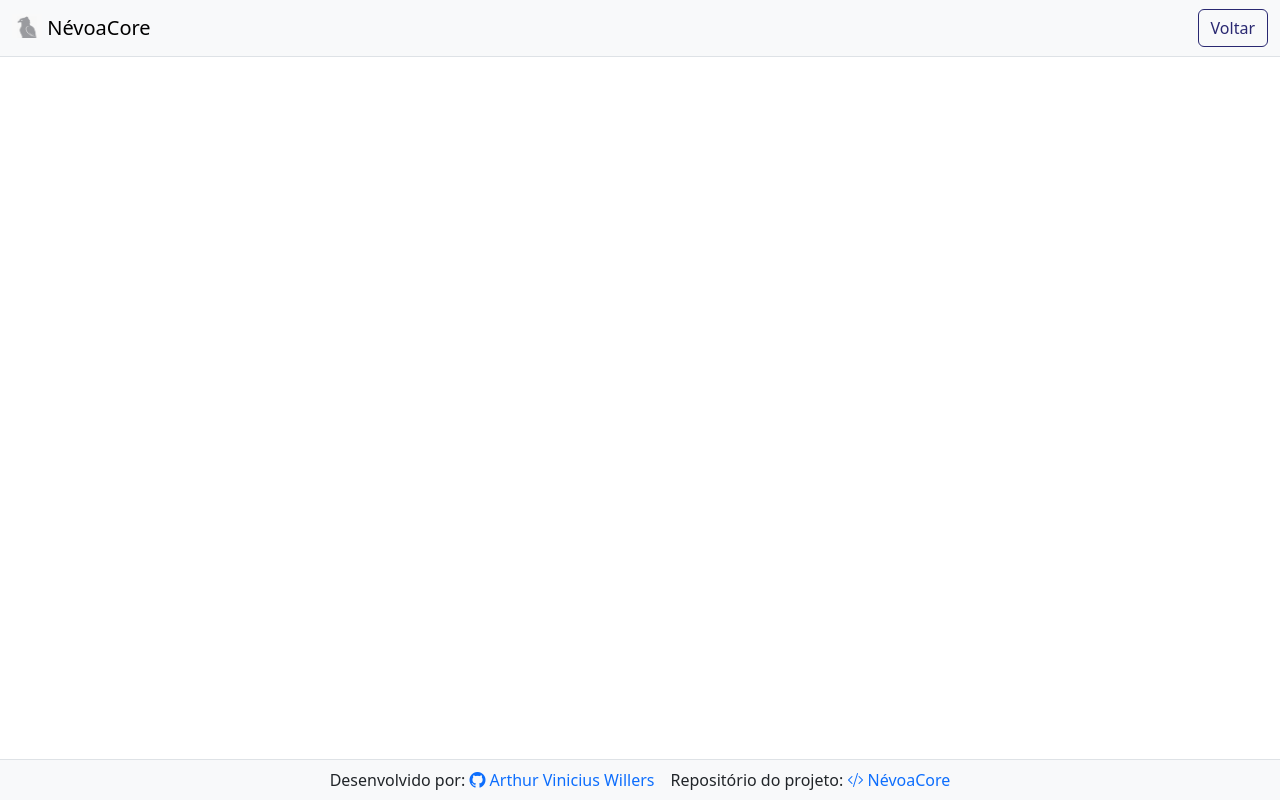
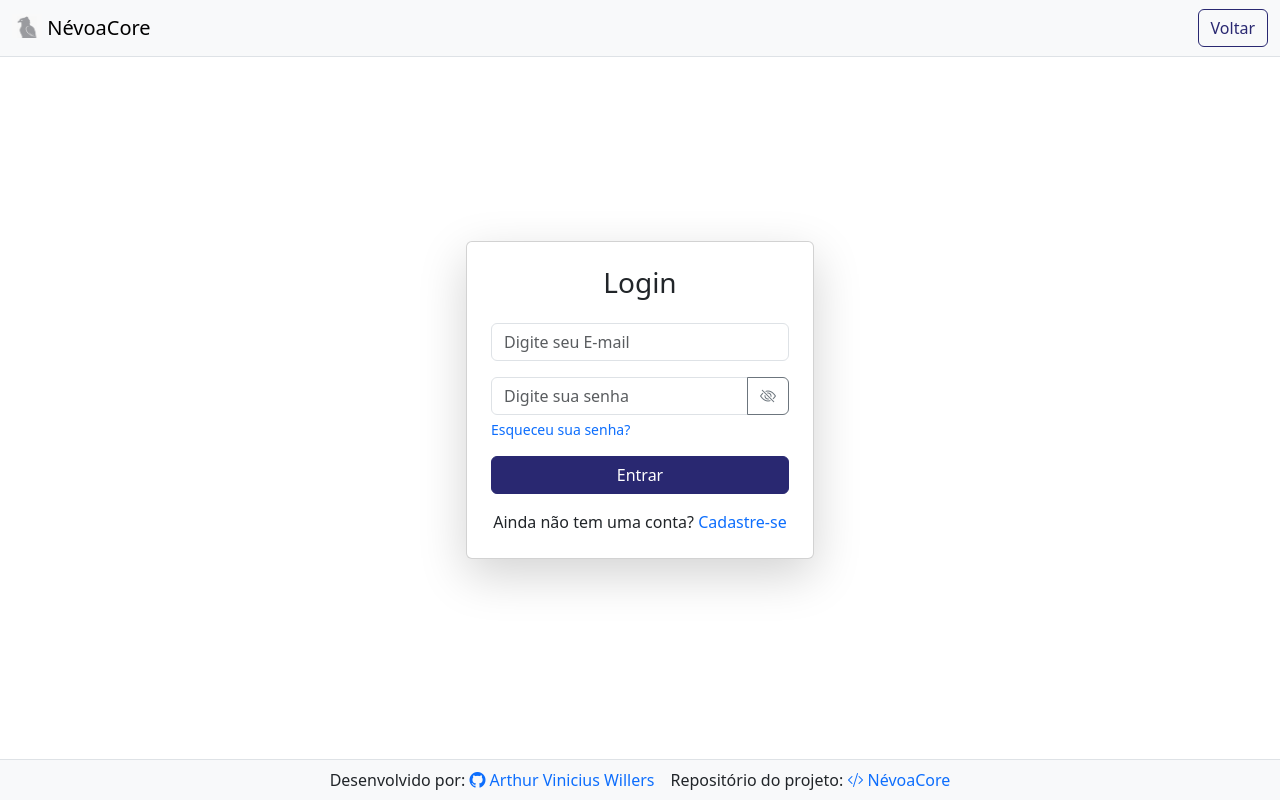
Before and after one commit to ArthurWillers/NevoaCore, a PHP site: page /pages/login.php in a window 1280 px wide. Run offline with PHP 8.4, Linux system fonts and the light colour scheme.

Commit message:
Add login page with form and password visibility toggle functionality

```diff
--- /dev/null
+++ b/assets/js/login.js
@@ -0,0 +1,10 @@
+function togglePasswordVisibility(inputID, button) {
+    const input = document.getElementById(inputID);
+    if (input.type === "password") {
+        input.type = "text";
+        button.innerHTML = '<i class="bi bi-eye"></i>';
+    } else {
+        input.type = "password";
+        button.innerHTML = '<i class="bi bi-eye-slash"></i>';
+    }
+}
--- a/pages/login.php
+++ b/pages/login.php
@@ -15,7 +15,7 @@
 <body>
   <?php include '../includes/toast.php' ?>
 
-  <nav class="navbar navbar-expand-lg border-bottom bg-body-tertiary">
+  <nav class="navbar navbar-expand-lg border-bottom bg-body-tertiary fixed-top">
     <div class="container-fluid">
       <a class="navbar-brand" href="#">
         <img src="../assets/img/nevoa_logo.png" alt="Logo" width="30" height="24" class="d-inline-block align-text-top">
@@ -33,9 +33,40 @@
       </div>
   </nav>
 
+  <div class="container min-vh-100 d-flex align-items-center justify-content-center">
+    <div class="card shadow-lg p-4">
+      <h3 class="text-center mb-4">Login</h3>
+      <form method="POST" action="../actions/login.php">
+
+        <!-- Campo E-mail -->
+        <div class="input-group mb-3">
+          <input type="email" name="email_login" class="form-control" placeholder="Digite seu E-mail" required>
+        </div>
+
+        <!-- Campo Senha -->
+        <div class="input-group">
+          <input id="password_login" type="password" name="password_login" class="form-control" placeholder="Digite sua senha" required>
+          <button class="btn btn-outline-secondary" type="button" onclick="togglePasswordVisibility('password_login', this)">
+            <i class="bi bi-eye-slash"></i>
+          </button>
+        </div>
+        <div class="form-text">
+          <a href="" class="text-decoration-none">Esqueceu sua senha?</a>
+        </div>
+        <!-- Botão de Login -->
+        <button type="submit" name="login" class="btn btn-primary w-100 mt-3">Entrar</button>
+        <!-- Link para Cadastro -->
+        <div class="text-center mt-3">
+          <span>Ainda não tem uma conta?</span>
+          <a href="./register.php" class="text-decoration-none cursor-pointer">Cadastre-se</a>
+        </div>
+      </form>
+    </div>
+  </div>
 
   <?php include '../includes/footer.php' ?>
   <?php include '../includes/bootstrap_script.php' ?>
+  <script src="../assets/js/login.js"></script>
 </body>
 
 </html>
```
Also changed, not shown: assets/js/register.js (added, +10 -0 lines).
